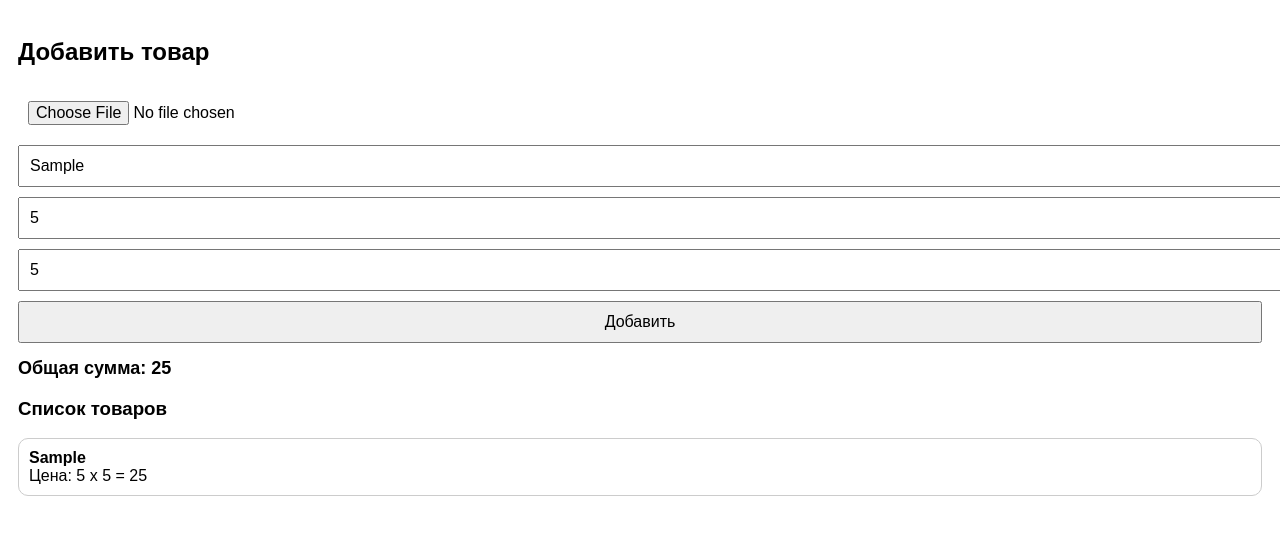
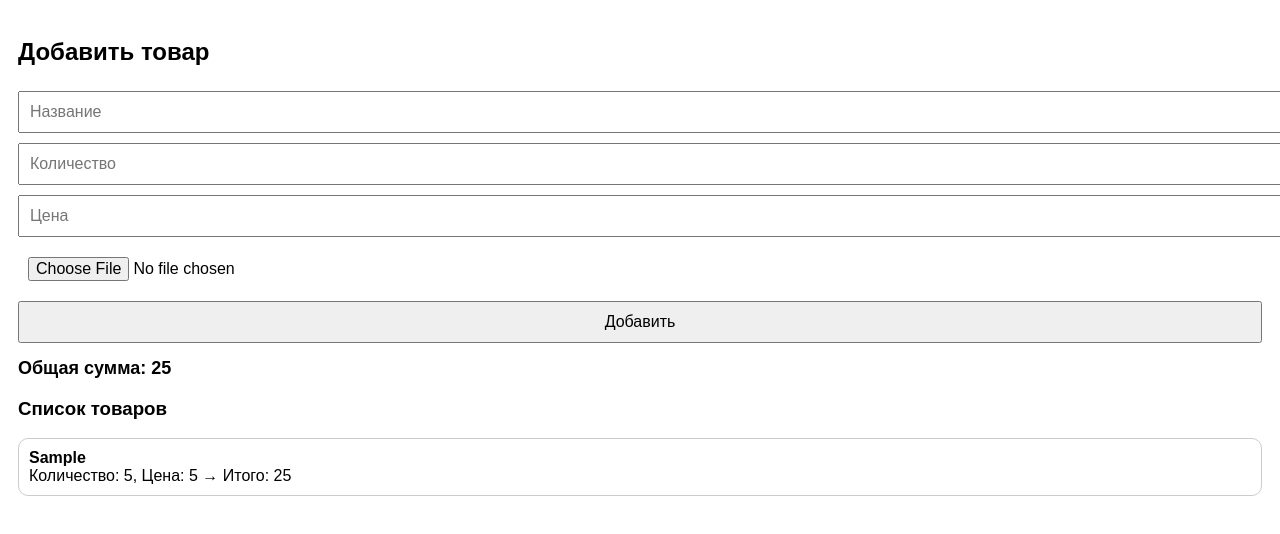
Before and after one commit to Kara-ssyy-Oomat/-, a plain HTML site: page index.html in a window 1280 px wide. Both pictures are taken after typing "Sample", "5", "5" into the empty fields and a click on the button "Добавить". Drawn offline with Linux system fonts and the light colour scheme.

Commit message:
Update index.html

```diff
--- a/index.html
+++ b/index.html
@@ -1,5 +1,4 @@
-<!DOCTYPE html>
-<html lang="ru">
+<!DOCTYPE html><html lang="ru">
 <head>
   <meta charset="UTF-8" />
   <meta name="viewport" content="width=device-width, initial-scale=1.0" />
@@ -44,17 +43,13 @@
 </head>
 <body>
   <h2>Добавить товар</h2>
+  <input type="text" id="name" placeholder="Название">
+  <input type="number" id="quantity" placeholder="Количество">
+  <input type="number" id="price" placeholder="Цена">
   <input type="file" id="photo" accept="image/*" capture="environment">
-  <input type="text" id="name" placeholder="Название">
-  <input type="number" id="price" placeholder="Цена">
-  <input type="number" id="quantity" placeholder="Количество">
-  <button onclick="addItem()">Добавить</button>
-
-  <div class="total" id="total">Общая сумма: 0</div>
+  <button onclick="addItem()">Добавить</button>  <div class="total" id="total">Общая сумма: 0</div>
   <h3>Список товаров</h3>
-  <div id="items"></div>
-
-  <script>
+  <div id="items"></div>  <script>
     let items = JSON.parse(localStorage.getItem('orders') || '[]');
     const MAX_STORAGE_DAYS = 180;
 
@@ -91,10 +86,7 @@
         items.push({ name, price, quantity, photo });
         saveItems();
         showItems();
-        document.getElementById('name').value = '';
-        document.getElementById('price').value = '';
-        document.getElementById('quantity').value = '';
-        document.getElementById('photo').value = '';
+        clearInputs();
       };
       if (photoInput.files[0]) {
         reader.readAsDataURL(photoInput.files[0]);
@@ -102,7 +94,15 @@
         items.push({ name, price, quantity, photo: null });
         saveItems();
         showItems();
+        clearInputs();
       }
+    }
+
+    function clearInputs() {
+      document.getElementById('name').value = '';
+      document.getElementById('price').value = '';
+      document.getElementById('quantity').value = '';
+      document.getElementById('photo').value = '';
     }
 
     function showItems() {
@@ -112,7 +112,7 @@
       for (const item of items) {
         const div = document.createElement('div');
         div.className = 'item';
-        div.innerHTML = `<strong>${item.name}</strong><br>Цена: ${item.price} x ${item.quantity} = ${item.price * item.quantity}`;
+        div.innerHTML = `<strong>${item.name}</strong><br>Количество: ${item.quantity}, Цена: ${item.price} → Итого: ${item.price * item.quantity}`;
         if (item.photo) {
           const img = document.createElement('img');
           img.src = item.photo;
@@ -125,6 +125,5 @@
     }
 
     loadItems();
-  </script>
-</body>
+  </script></body>
 </html>
```
